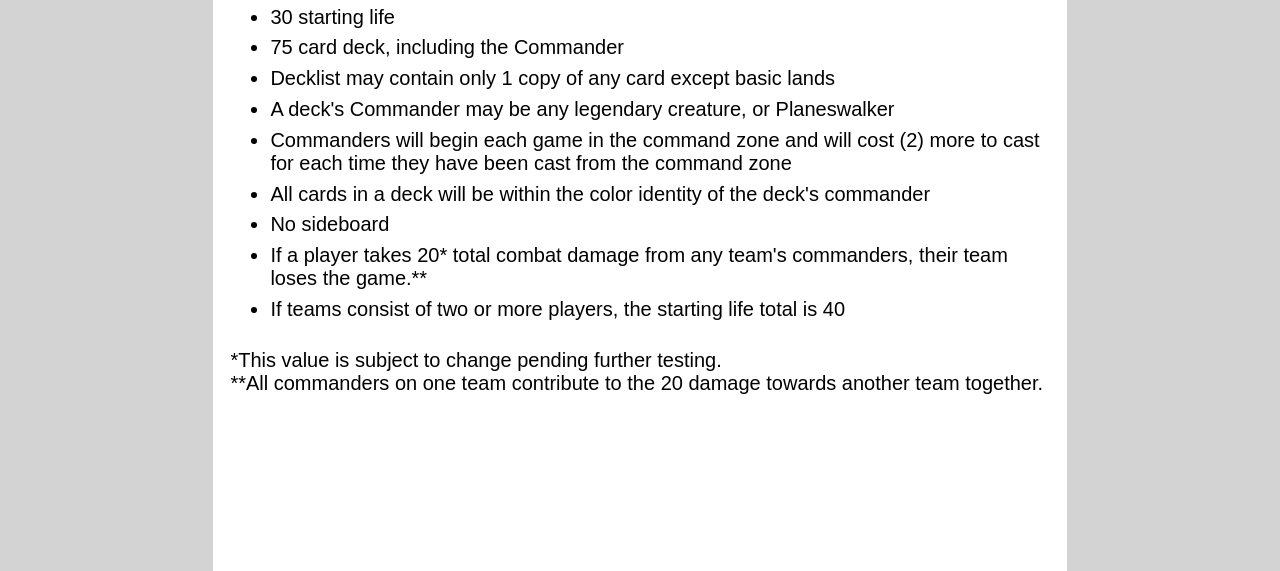
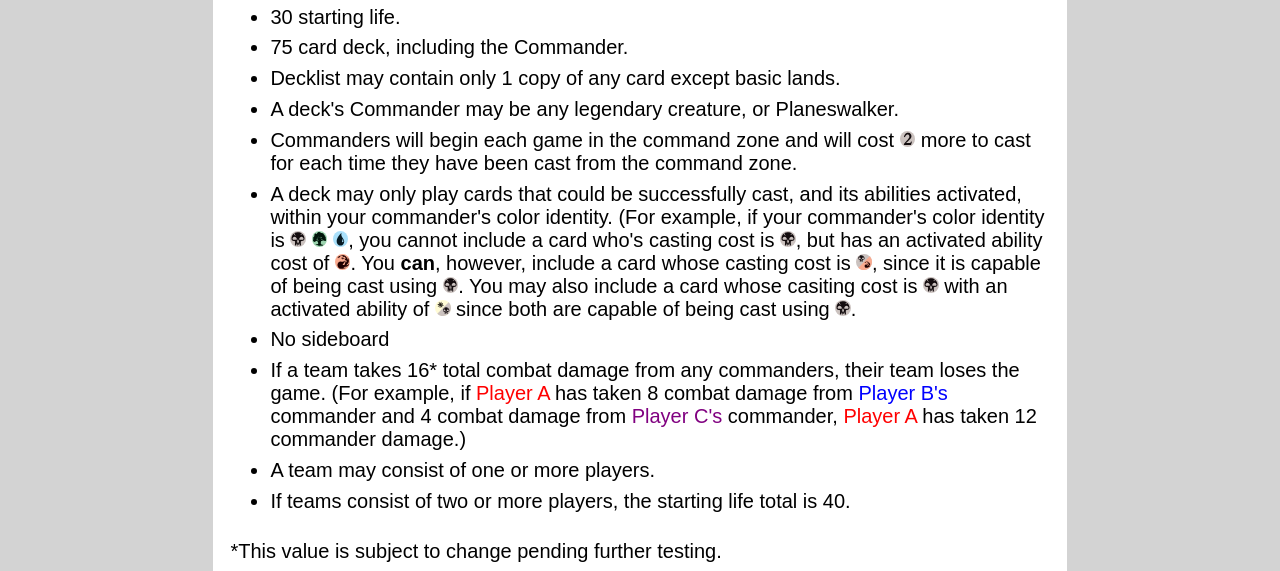
Before and after one commit to kingpinmtg/kingpinmtg.github.io, a plain HTML site: page rules.html in a window 1280 px wide. Shown: the part 229-800 px from the top of the page. Drawn offline with Linux system fonts and the light colour scheme.

Commit message:
Added mana symbols as resources, and updated the rules page

```diff
--- a/css/mobile.css
+++ b/css/mobile.css
@@ -47,3 +47,7 @@ a:active {
     min-width: 98%;
     padding-left: 2%;
 }
+
+.mana-symbol {
+   width: 5%;
+}
--- a/css/non-mobile.css
+++ b/css/non-mobile.css
@@ -65,6 +65,10 @@ body {
     width: 50%;
 }
 
+.mana-symbol {
+    width: 2%;
+}
+
 ::-webkit-scrollbar {
     width: 0px;
 }
--- a/rules.html
+++ b/rules.html
@@ -40,23 +40,47 @@
         <div class="content-pane">
             <h1>Rules</h1>
             <ul>
-                <li>30 starting life</li>
-                <li>75 card deck, including the Commander</li>
-                <li>Decklist may contain only 1 copy of any card except basic lands</li>
-                <li>A deck's Commander may be any legendary creature, or Planeswalker</li>
-                <li>Commanders will begin each game in the command zone and will cost
-                    (2) more to cast for each time they have been cast from the command zone</li>
-                <li>All cards in a deck will be within the color identity of the deck's
-                    commander</li>
+                <li>30 starting life.</li>
+                <li>75 card deck, including the Commander.</li>
+                <li>Decklist may contain only 1 copy of any card except basic lands.</li>
+                <li>A deck's Commander may be any legendary creature, or Planeswalker.</li>
+                <li>
+                    Commanders will begin each game in the command zone and will cost
+                    <img src="images/mana_symbols/2.svg" class="mana-symbol">
+                    more to cast for each time they have been cast from the command zone.
+                </li>
+                <li>
+                    A deck may only play cards that could be successfully cast, and its abilities
+                    activated, within your commander's color identity.
+
+                    (For example, if your commander's color identity is
+                    <img src="images/mana_symbols/B.svg" class="mana-symbol">
+                    <img src="images/mana_symbols/G.svg" class="mana-symbol">
+                    <img src="images/mana_symbols/U.svg" class="mana-symbol">, you cannot include a
+                    card who's casting cost is <img src="images/mana_symbols/B.svg" class="mana-symbol">,
+                    but has an activated ability cost of  <img src="images/mana_symbols/R.svg" class="mana-symbol">.
+                    You <b>can</b>, however, include a card whose casting cost is
+                    <img src="images/mana_symbols/BR.svg" class="mana-symbol">, since it is capable
+                    of being cast using <img src="images/mana_symbols/B.svg" class="mana-symbol">.
+                    You may also include a card whose casiting cost is <img src="images/mana_symbols/B.svg" class="mana-symbol">
+                    with an activated ability of <img src="images/mana_symbols/WB.svg" class="mana-symbol">
+                    since both are capable of being cast using <img src="images/mana_symbols/B.svg" class="mana-symbol">.
+
+                </li>
                 <li>No sideboard</li>
-                <li>If a player takes 20* total combat damage from any team's commanders, their
-                    team loses the game.**</li>
-                <li>If teams consist of two or more players, the starting life total is 40</li>
+                <li>
+                    If a team takes 16* total combat damage from any commanders, their
+                    team loses the game. (For example, if
+                    <span style="color: red">Player A</span> has taken 8 combat damage from
+                    <span style="color: blue">Player B's</span> commander and 4 combat damage from
+                    <span style="color: purple">Player C's</span> commander,
+                    <span style="color: red;".>Player A</span> has taken 12 commander damage.)
+                </li>
+                <li>A team may consist of one or more players.</li>
+                <li>If teams consist of two or more players, the starting life total is 40.</li>
             </ul>
             <p>
-                *This value is subject to change pending further testing.<br>
-                **All commanders on one team contribute to the 20 damage towards another team
-                together.
+                *This value is subject to change pending further testing.
             </p>
         </div>
     </div>
```
Also changed, not shown: images/mana_symbols/2.svg (added), images/mana_symbols/B.svg (added), images/mana_symbols/BG.svg (added), images/mana_symbols/BR.svg (added), images/mana_symbols/G.svg (added), images/mana_symbols/GU.svg (added), images/mana_symbols/GW.svg (added), images/mana_symbols/R.svg (added), images/mana_symbols/RG.svg (added), images/mana_symbols/RP.svg (added), images/mana_symbols/RW.svg (added), images/mana_symbols/U.svg (added), images/mana_symbols/UB.svg (added), images/mana_symbols/UR.svg (added), 3 more files.
